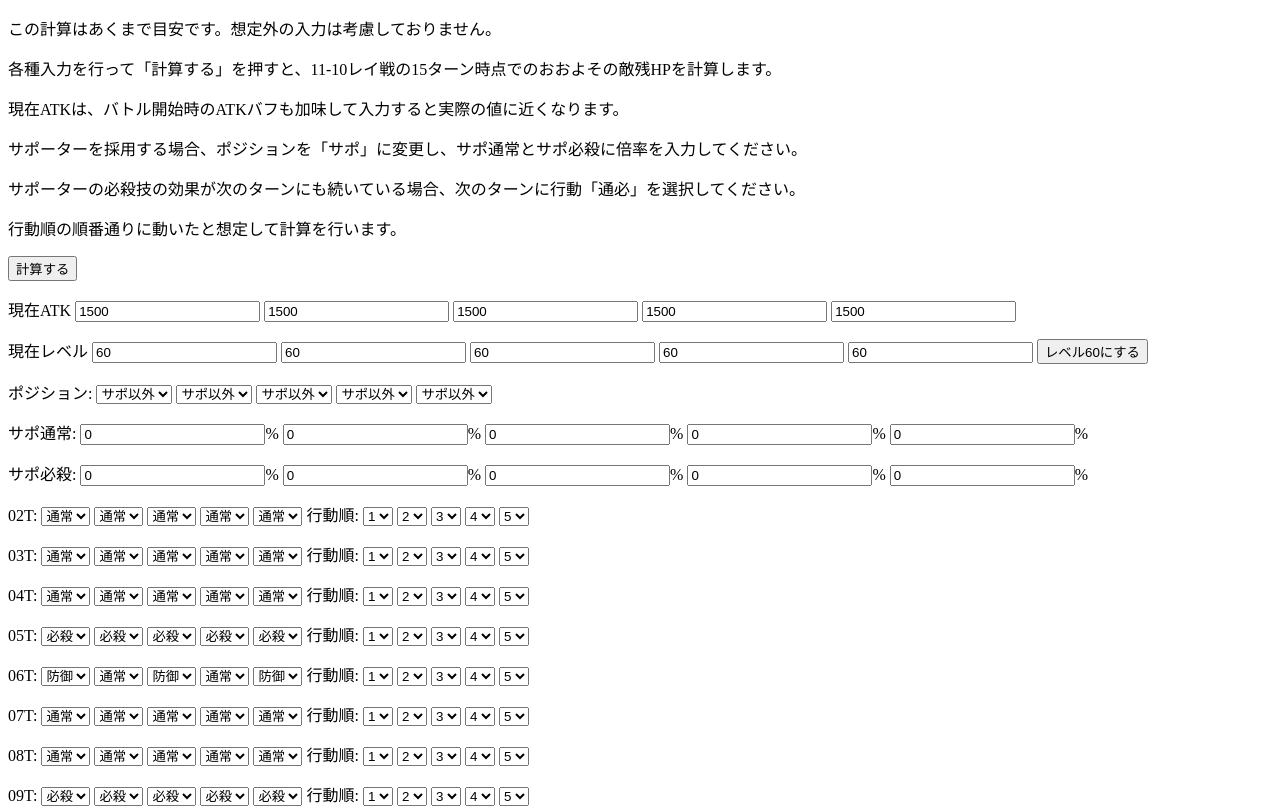
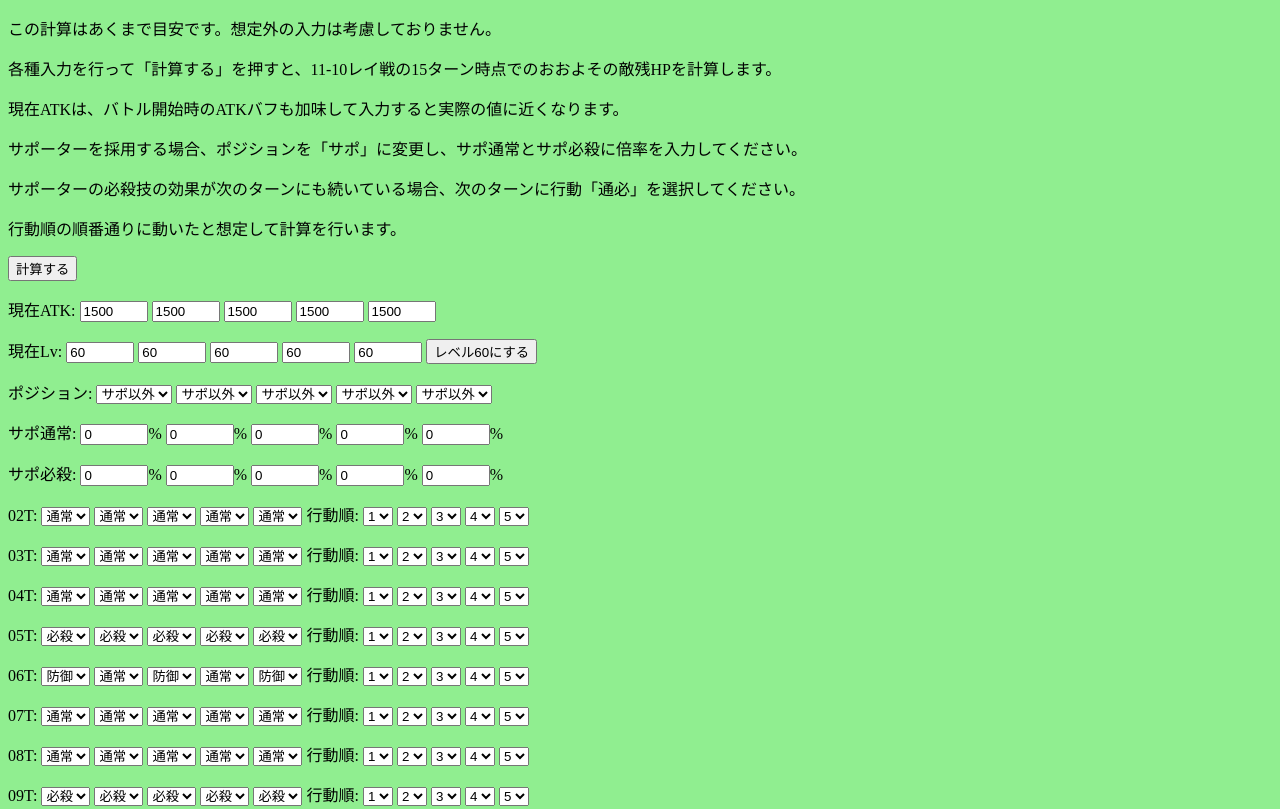
Before and after one commit to harud3/ReiCalc, a plain HTML site: page index.html in a window 1280 px wide. Shown: the top 809 px of the page. Drawn offline with Linux system fonts and the light colour scheme.

Commit message:
Add files via upload

```diff
--- /dev/null
+++ b/index.css
@@ -0,0 +1,63 @@
+body{
+    background-color:lightgreen;
+  }
+#キャラ1{
+    width: 60px;
+}
+#キャラ2{
+    width: 60px;
+}
+#キャラ3{
+    width: 60px;
+}
+#キャラ4{
+    width: 60px;
+}
+#キャラ5{
+    width: 60px;
+}
+#キャラレベル1{
+    width: 60px;
+}
+#キャラレベル2{
+    width: 60px;
+}
+#キャラレベル3{
+    width: 60px;
+}
+#キャラレベル4{
+    width: 60px;
+}
+#キャラレベル5{
+    width: 60px;
+}
+#通常キャラ1{
+    width: 60px;
+}
+#通常キャラ2{
+    width: 60px;
+}
+#通常キャラ3{
+    width: 60px;
+}
+#通常キャラ4{
+    width: 60px;
+}
+#通常キャラ5{
+    width: 60px;
+}
+#必殺キャラ1{
+    width: 60px;
+}
+#必殺キャラ2{
+    width: 60px;
+}
+#必殺キャラ3{
+    width: 60px;
+}
+#必殺キャラ4{
+    width: 60px;
+}
+#必殺キャラ5{
+    width: 60px;
+}
--- a/index.html
+++ b/index.html
@@ -3,6 +3,7 @@
   <head>
     <meta charset="utf-8">
     <title>レイ計算機</title>
+    <link rel="stylesheet" href="index.css">
   </head>
   <script>
     var enemyHp = 96000;
@@ -261,7 +262,7 @@
     <p display:flex;>
       <p>
         <p>
-          現在ATK
+          現在ATK:
           <input type="number" name="キャラ1" id="キャラ1" value="1500"/>
           <input type="number" name="キャラ2" id="キャラ2" value="1500"/>
           <input type="number" name="キャラ3" id="キャラ3" value="1500"/>
@@ -269,7 +270,7 @@
           <input type="number" name="キャラ5" id="キャラ5" value="1500"/>
         </p>
         <p>
-          現在レベル
+          現在Lv:
           <input type="number" name="キャラレベル1" id="キャラレベル1" value="60"/>
           <input type="number" name="キャラレベル2" id="キャラレベル2" value="60"/>
           <input type="number" name="キャラレベル3" id="キャラレベル3" value="60"/>
```
